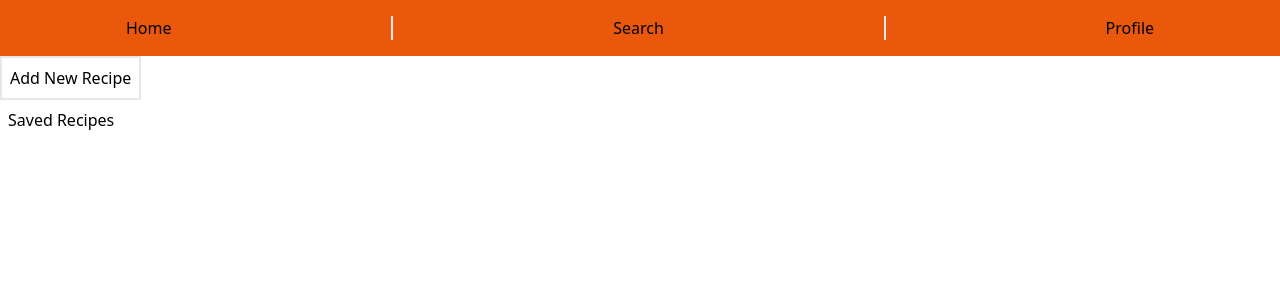
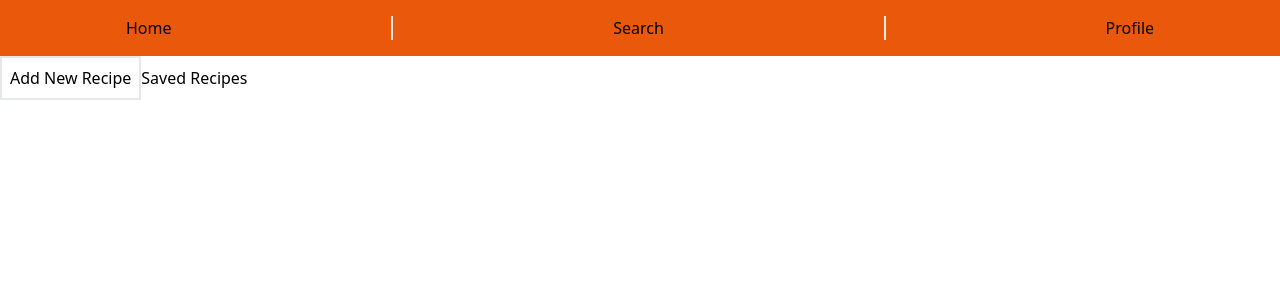
Before and after one commit to sabarht/tasty_hub, a Next.js app: page /profile in a window 1280 px wide. Shown: the top 300 px of the page. Built offline with nearby package versions, Linux system fonts and the light colour scheme.

Commit message:
storing saved recipes in saved pag4

```diff
--- a/src/pages/_app.js
+++ b/src/pages/_app.js
@@ -2,7 +2,7 @@ import "@/styles/globals.css";
 import { SWRConfig } from "swr";
 import { SessionProvider } from "next-auth/react";
 import { useState } from "react";
-let isFavorite = false;
+let isSaved = false;
 
 export default function App({
   Component,
@@ -13,12 +13,12 @@ export default function App({
   function handleToggleFavorite(_id) {
     if (savedRecipes.includes(_id)) {
       setSavedRecipes(savedRecipes.filter((element) => element !== _id));
-      isFavorite = false;
+      isSaved = false;
     } else {
       setSavedRecipes([...savedRecipes, _id]);
-      isFavorite = true;
+      isSaved = true;
     }
-    console.log("isFavorite", isFavorite);
+    console.log("isSaved", isSaved);
   }
   return (
     <SessionProvider session={session}>
--- a/src/pages/index.js
+++ b/src/pages/index.js
@@ -1,6 +1,5 @@
 import { Inter } from "next/font/google";
 import RecipeList from "../../components/recipesList/recipeList";
-import RecipeListItem from "../../components/recipeListItem/recipeListItem";
 import Navigation from "../../components/navigation/navigation";
 import LoginButton from "../../components/loginButton/loginButton";
 import useSWR from "swr";
@@ -20,21 +19,6 @@ export default function Home({ handleToggleFavorite, savedRecipes }) {
       <main
         className={`flex min-h-screen flex-col items-center justify-between p-24 ${inter.className}`}
       >
-        <ul>
-          {data.map((recipe) => {
-            return (
-              <li key={recipe._id}>
-                {savedRecipes.includes(recipe._id) && (
-                  <RecipeListItem
-                    recipe={recipe}
-                    handleToggleFavorite={handleToggleFavorite}
-                    savedRecipes={savedRecipes}
-                  />
-                )}
-              </li>
-            );
-          })}
-        </ul>
         <LoginButton />
 
         <RecipeList
@@ -42,7 +26,6 @@ export default function Home({ handleToggleFavorite, savedRecipes }) {
           handleToggleFavorite={handleToggleFavorite}
           savedRecipes={savedRecipes}
         />
-
       </main>
     </>
   );
--- a/src/pages/profile/index.js
+++ b/src/pages/profile/index.js
@@ -1,5 +1,4 @@
 import Navigation from "../../../components/navigation/navigation";
-
 import Link from "next/link";
 
 export default function ProfilePage() {
@@ -11,7 +10,9 @@ export default function ProfilePage() {
           Add New Recipe
         </Link>
       </button>
-      <div className="p-2">Saved Recipes</div>
+      <Link href="/profile/saved" passHref>
+        Saved Recipes
+      </Link>
     </>
   );
 }
--- /dev/null
+++ b/src/pages/profile/saved.js
@@ -0,0 +1,30 @@
+import RecipeListItem from "../../../components/recipeListItem/recipeListItem";
+import useSWR from "swr";
+import Link from "next/link";
+
+export default function SavedPage({ savedRecipes, handleToggleFavorite }) {
+  const { data } = useSWR("/api/recipes");
+  if (!data) {
+    return <h1>Loading...</h1>;
+  }
+  return (
+    <ul>
+      <Link href="/profile" passHref>
+        Back to Profile{" "}
+      </Link>
+      {data.map((recipe) => {
+        return (
+          <li key={recipe._id}>
+            {savedRecipes.includes(recipe._id) && (
+              <RecipeListItem
+                recipe={recipe}
+                handleToggleFavorite={handleToggleFavorite}
+                savedRecipes={savedRecipes}
+              />
+            )}
+          </li>
+        );
+      })}
+    </ul>
+  );
+}
```
Also changed, not shown: components/recipeDetails/recipeDetails.js (+0 -26 lines), components/savedRecipes/savedRecipes.js (deleted).
